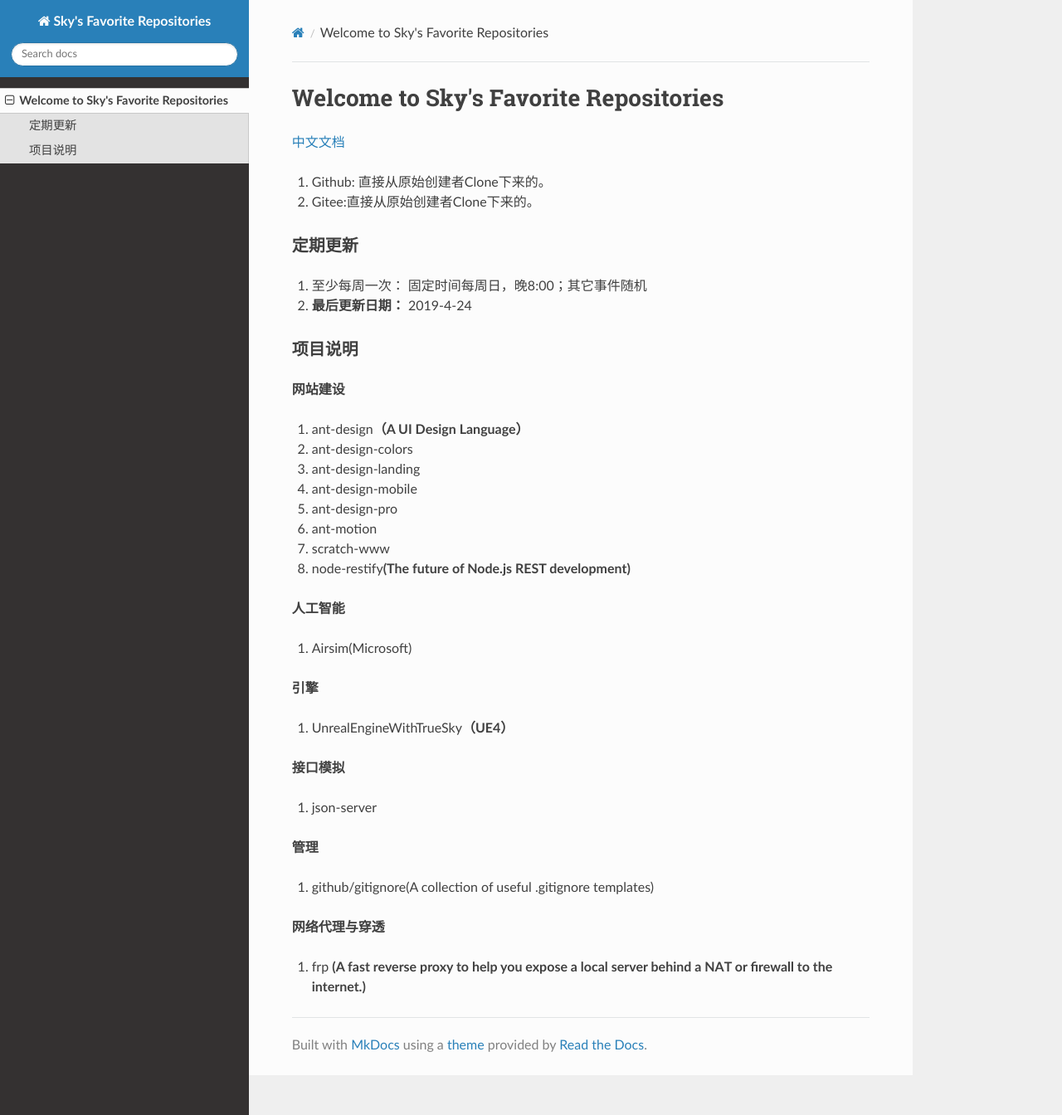
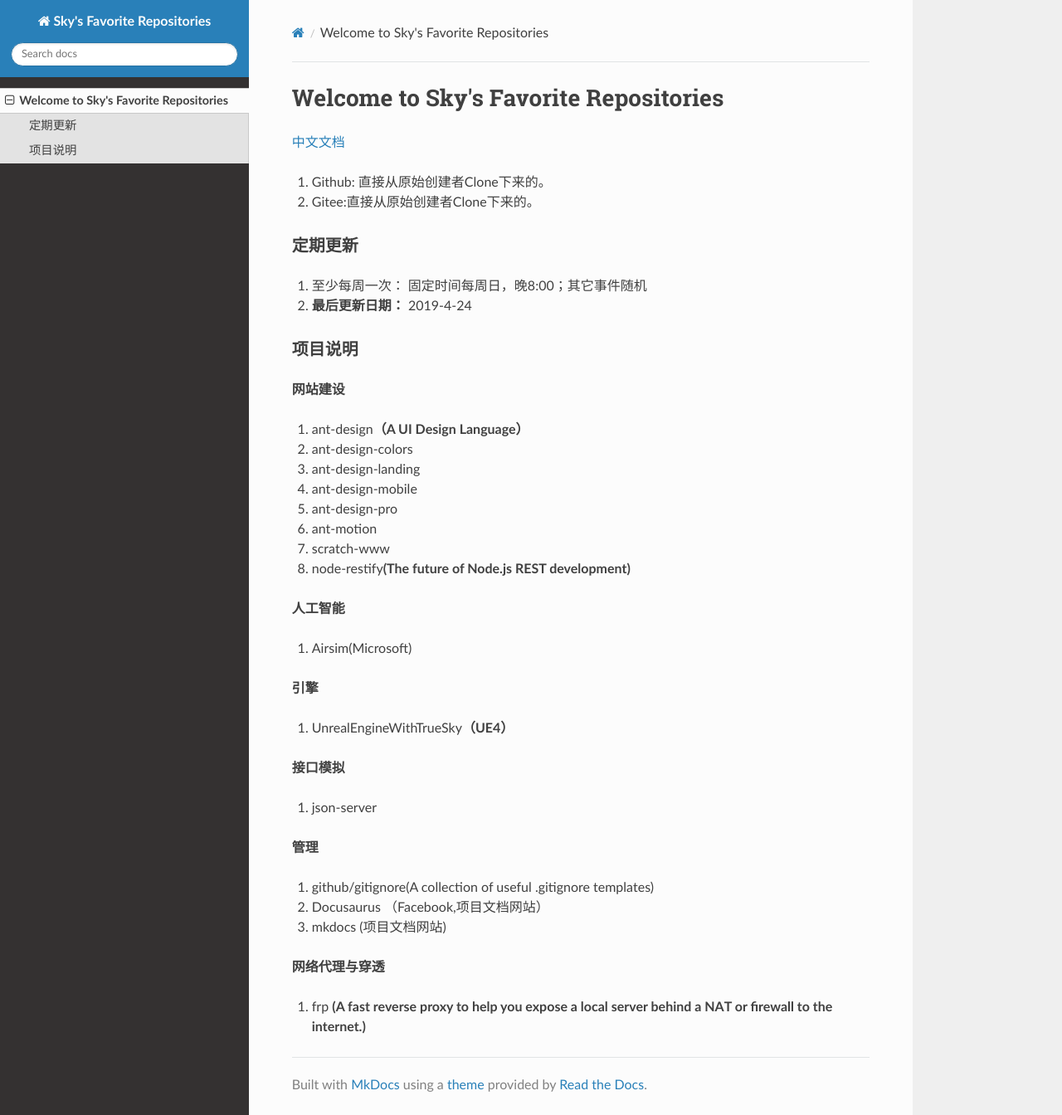
Before and after one commit to XueYuSky/FavoriteRepositories, an MkDocs documentation site: the page built from docs/index.md, in a window 1280 px wide and 1344 px high. Shown: the whole window at 83% size. Built offline with MkDocs 1.6.1, drawn with Linux system fonts in a browser that asks for light colours; nearby versions of some CDN libraries.

Commit message:
增加：Docusaurus,mkdocs

```diff
--- a/docs/index.md
+++ b/docs/index.md
@@ -38,6 +38,8 @@
 **管理**
 
 1. github/gitignore(A collection of useful .gitignore templates)
+2. Docusaurus （Facebook,项目文档网站）
+3. mkdocs (项目文档网站)
 
 **网络代理与穿透**
 
```
